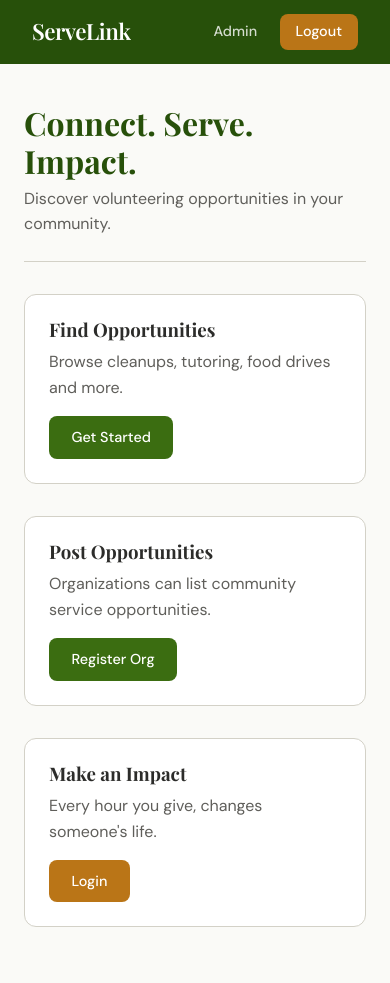
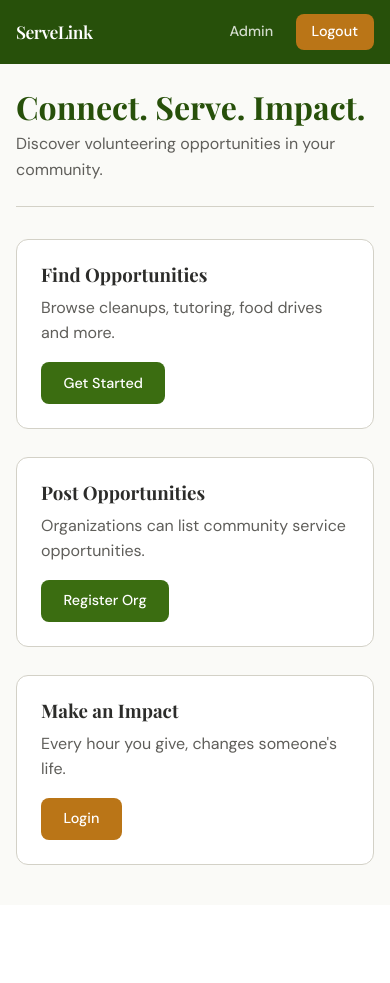
Before and after one commit to MorayBlues/servelink, a Flask app: page / in a window 390 px wide. After the commit the page ends 865 px from the top, so only its background shows below. Run offline with Flask 3, Linux system fonts and the light colour scheme; a user stored in the database is signed in.

Commit message:
Fix mobile responsiveness - media query typo

```diff
--- a/app.py
+++ b/app.py
@@ -276,4 +276,4 @@ def logout():
 if __name__ == '__main__':
     with app.app_context():
      db.create_all()
-    app.run(debug=True)
+    app.run(debug=True, host='0.0.0.0')
--- a/templates/base.html
+++ b/templates/base.html
@@ -109,6 +109,8 @@
             border: 1px solid var(--border);
             padding: 1.5rem;
             margin-bottom: 1rem;
+            overflow-wrap: break-word;
+            min-width: 0;
         }
 
         /* BUTTONS */
@@ -123,6 +125,7 @@
             border: none;
             transition: all 0.2s;
             text-decoration: none;
+            white-space: nowrap;
         }
 
         .btn-primary {
@@ -210,6 +213,27 @@
             border-bottom: 1px solid var(--border);
         }
 
+        /* Mobile fixes */
+        @media(max-width:600px){
+            .grid-2, .grid-3{
+                grid-template-columns: 1fr;
+                gap: 0.75rem;
+            }
+            main{
+                padding: 1.5rem 1rem;
+            }
+            nav{
+                padding: 0 1rem;
+            }
+            .nav-brand{
+                font-size: 1.1rem;
+            }
+        }
+        .empty-state{
+            grid-column: 1 / -1;
+            width: 100%;
+        }
+
         .page-header h1 { font-size: 2rem; color: var(--green-dark); }
         .page-header p { color: var(--text-secondary); margin-top: 0.3rem; }
     </style>
--- a/templates/volunteer_dashboard.html
+++ b/templates/volunteer_dashboard.html
@@ -2,7 +2,7 @@
 {% block title %}Volunteer — ServeLink{% endblock %}
 {% block content %}
     <div class="page-header">
-        <h1>Find Opoortunities</h1>
+        <h1>Find Opportunities</h1>
         <p>Browse and book community service opportunities</p>
     </div>
     <div class="card" style="margin-bottom: 2rem;">
@@ -36,7 +36,7 @@
                 </select>
             </div>
             <div style="display: flex; align-items: flex-end; padding-bottom: 1.2rem;">
-            <button type="submit" class="btn btn-primary" style="width:100%">Filter</button>
+            <button type="submit" class="btn btn-primary" style="width:100%;">Filter</button>
               </div>
             </div>
         </form>
@@ -56,7 +56,7 @@
             <form action="/book" method="post" style="margin-top: 1rem;">
                 <div class="form-group">
                <input type="hidden" name="opportunity_id" value="{{opportunity.id}}">
-               <button type="submit" class="btn btn-primary" style="width:100%">Book Opportunity</button>
+               <button type="submit" class="btn btn-primary" style="width:100%; white-space: nowrap; font-size: 0.85rem;">Book Opportunity</button>
             </form>
         </div>
         {% endfor %}
```
Also changed, not shown: instance/servelink.db.
